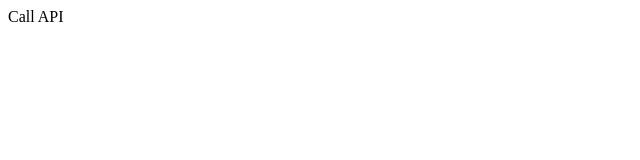
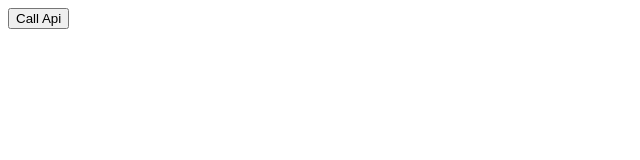
Before and after one commit to shalvik29/itis6177-centos7, a plain HTML site: page index.html in a window 1280 px wide. Shown: the full height of the page, 0-640 px from the left. Drawn offline with nearby package versions, Linux system fonts and the light colour scheme.

Commit message:
added the button and callthe function

```diff
--- a/index.html
+++ b/index.html
@@ -6,7 +6,7 @@
     <title>Document</title>
 </head>
 <body>
-    <head>Call API</head>
+    <button onclick="callApi()">Call Api</button>
     <script src="https://cdnjs.cloudflare.com/ajax/libs/axios/0.19.2/axios.js" integrity="sha256-bd8XIKzrtyJ1O5Sh3Xp3GiuMIzWC42ZekvrMMD4GxRg=" crossorigin="anonymous"></script>
 
     <script>
```
